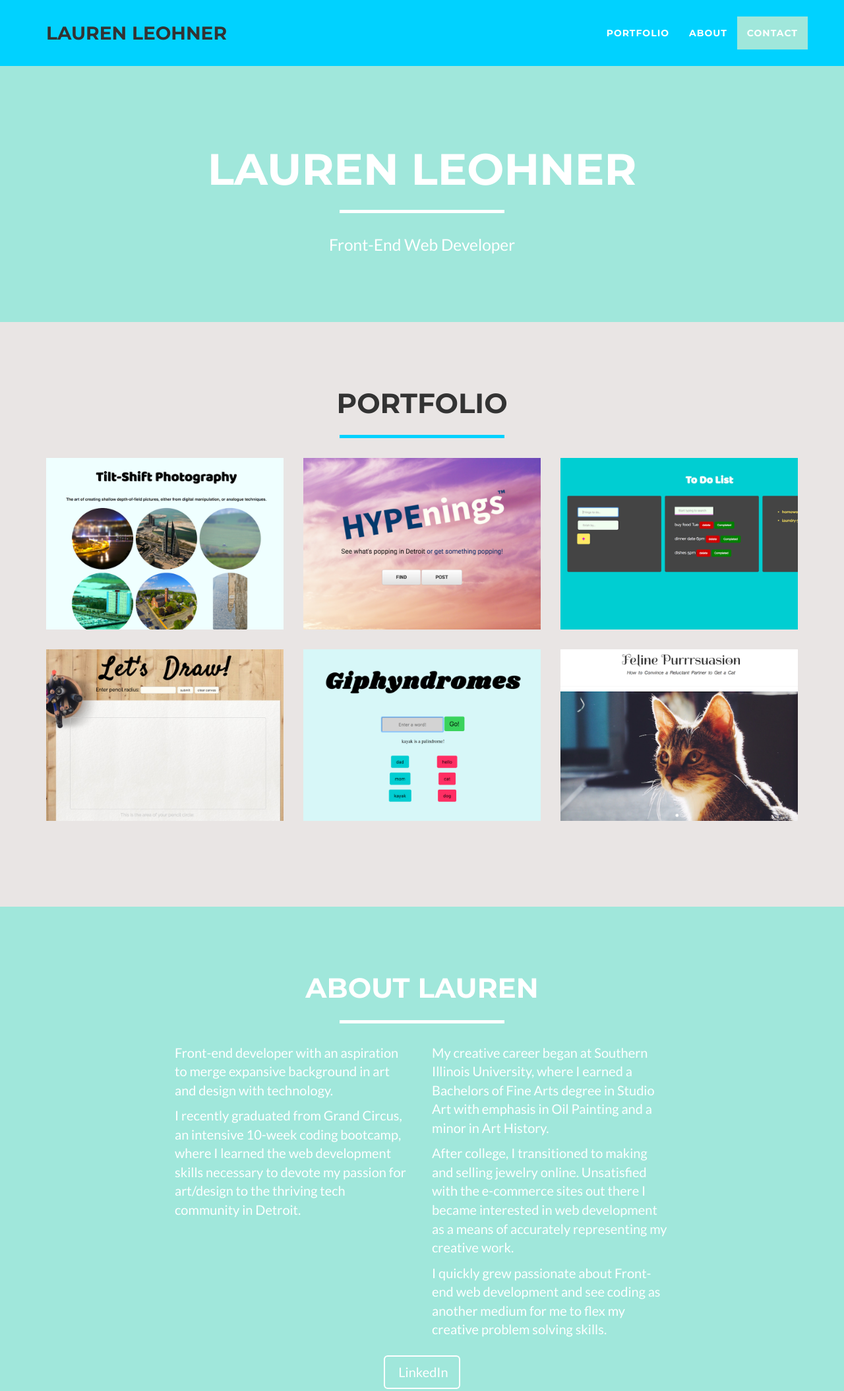
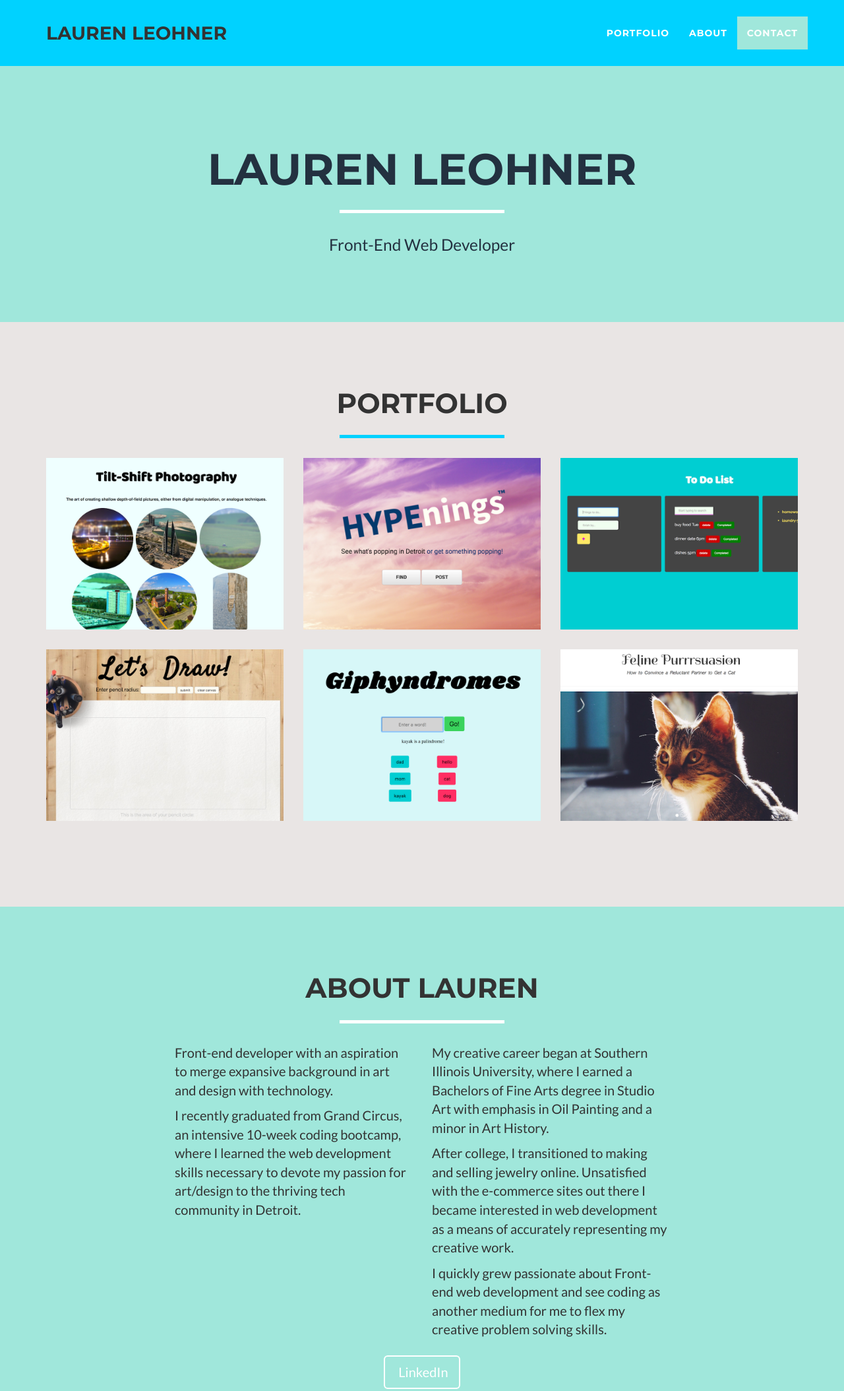
Before and after one commit to LaurenLeo/-Leohner-Portfolio.github.io, a website: page index.html in a window 1280 px wide. Shown: the top 2108 px of the page at 66% size. Drawn offline with nearby package versions, Linux system fonts and the light colour scheme.

Commit message:
some styling changes to font colors

```diff
--- a/css/freelancer.css
+++ b/css/freelancer.css
@@ -69,7 +69,7 @@ hr.star-primary:after {
 header {
   text-align: center;
   background: #a0e7db;
-  color: white;
+  color: #233140;
 }
 header .container {
   padding-top: 100px;
@@ -183,7 +183,7 @@ section h2 {
 }
 section.success {
   background: #a0e7db;
-  color: white;
+  color: inherit;
 }
 @media (max-width: 767px) {
   section {
```
